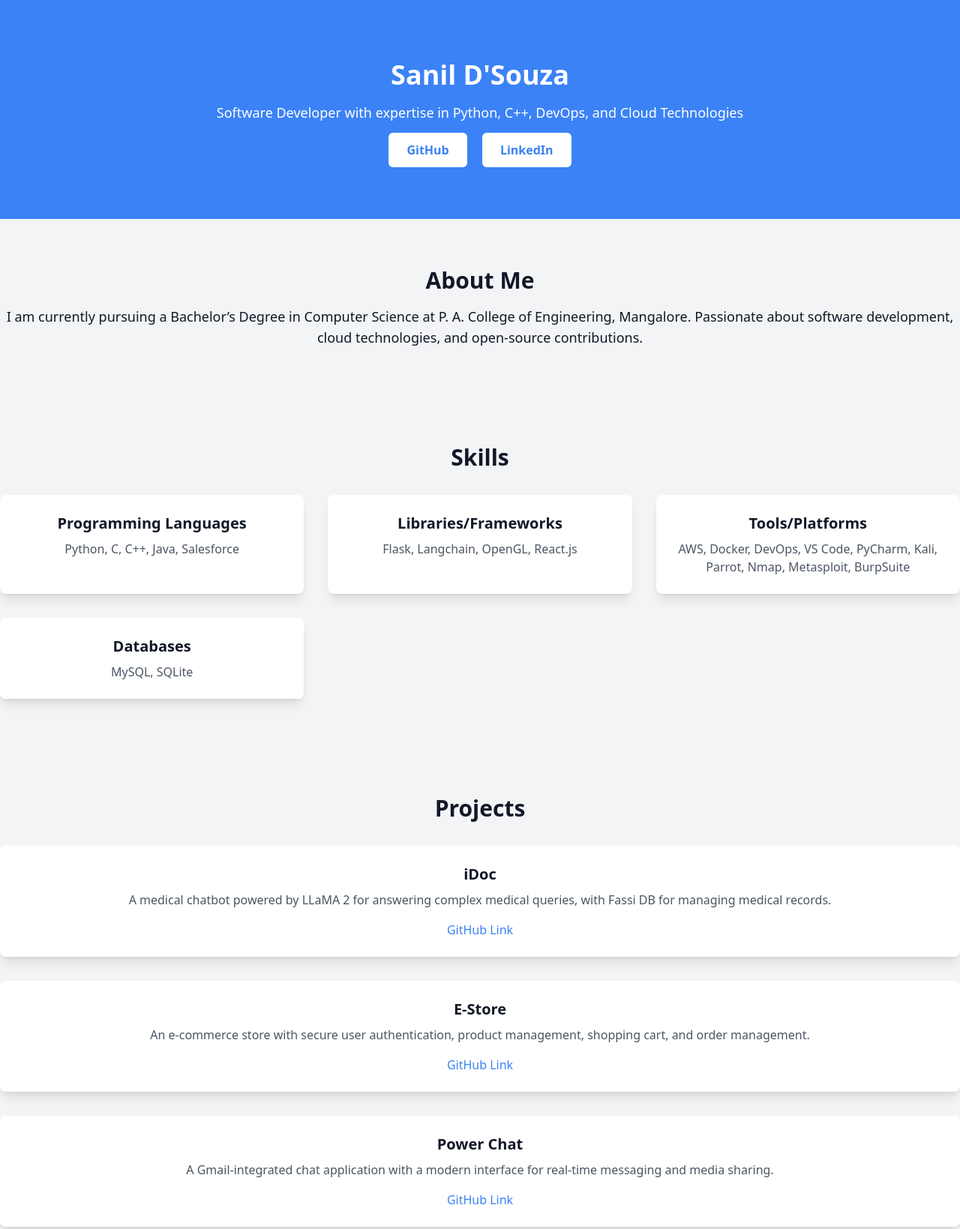
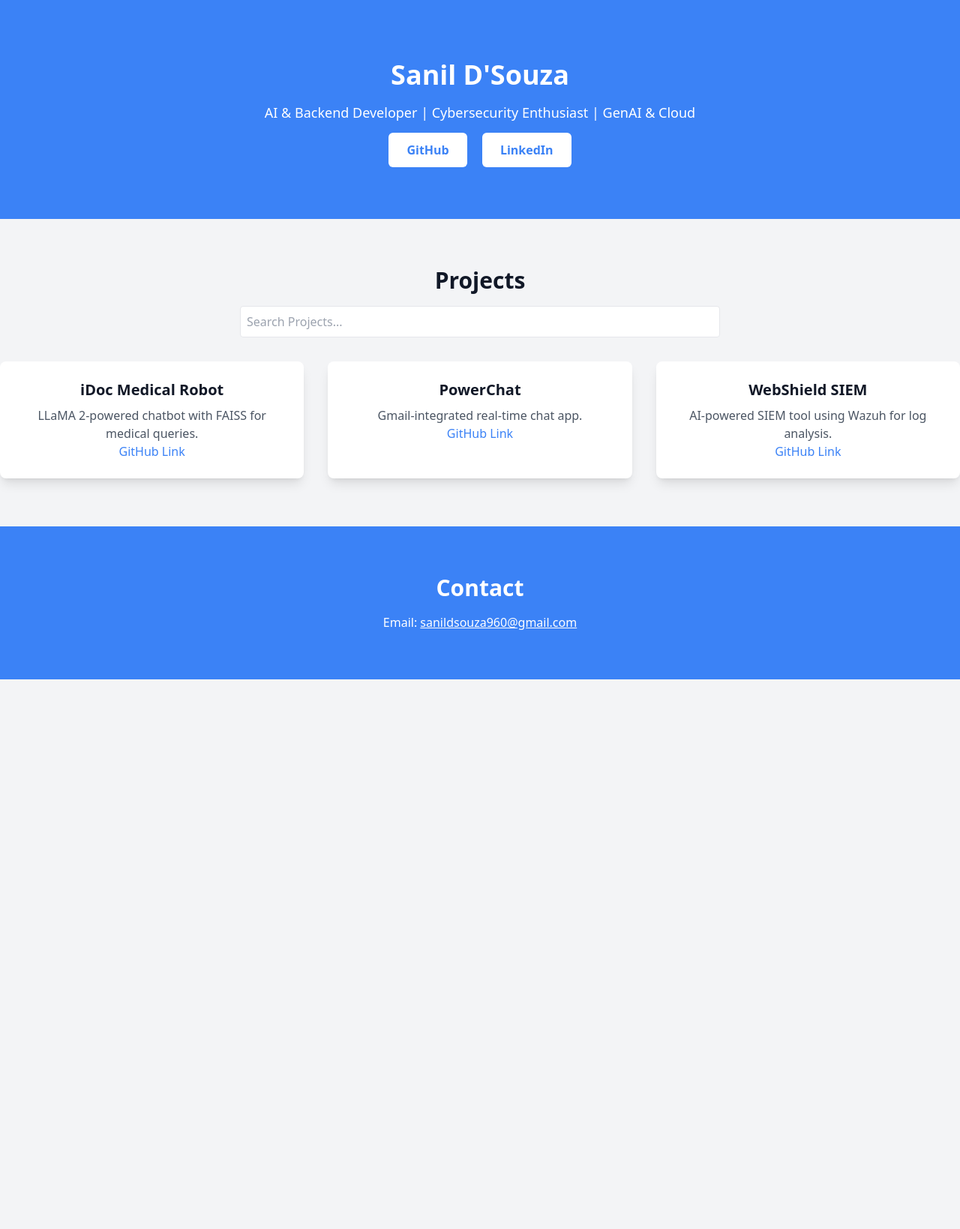
Before and after one commit to Sanil07/cv, a plain HTML site: page index.html in a window 1280 px wide. Shown: the part 60-1699 px from the top of the page at 75% size. After the commit the page ends 966 px from the top, so only its background shows below. Drawn offline with nearby package versions, Linux system fonts and the light colour scheme.

Commit message:
Update index.html
new cv

```diff
--- a/index.html
+++ b/index.html
@@ -23,47 +23,12 @@
     </nav>
 
     <!-- Hero Section -->
-    <section class="bg-blue-500 text-white py-20">
-        <div class="container mx-auto text-center">
-            <h1 class="text-4xl font-bold">Sanil D'Souza</h1>
-            <p class="mt-4 text-lg">Software Developer with expertise in Python, C++, DevOps, and Cloud Technologies</p>
-            <div class="mt-6 space-x-4">
-                <a href="https://github.com/Sanil07" target="_blank" class="px-6 py-3 bg-white text-blue-500 font-semibold rounded-md">GitHub</a>
-                <a href="https://www.linkedin.com/in/willson-sanil-d-souza-805536253/" target="_blank" class="px-6 py-3 bg-white text-blue-500 font-semibold rounded-md">LinkedIn</a>
-            </div>
-        </div>
-    </section>
-
-    <!-- About Section -->
-    <section id="about" class="py-16">
-        <div class="container mx-auto text-center">
-            <h2 class="text-3xl font-bold">About Me</h2>
-            <p class="mt-4 text-lg">I am currently pursuing a Bachelor’s Degree in Computer Science at P. A. College of Engineering, Mangalore. Passionate about software development, cloud technologies, and open-source contributions.</p>
-        </div>
-    </section>
-
-    <!-- Skills Section -->
-    <section id="skills" class="bg-gray-100 py-16">
-        <div class="container mx-auto text-center">
-            <h2 class="text-3xl font-bold">Skills</h2>
-            <div class="mt-8 grid grid-cols-1 md:grid-cols-2 lg:grid-cols-3 gap-8">
-                <div class="p-6 bg-white rounded-lg shadow-lg">
-                    <h3 class="text-xl font-semibold">Programming Languages</h3>
-                    <p class="mt-2 text-gray-600">Python, C, C++, Java, Salesforce</p>
-                </div>
-                <div class="p-6 bg-white rounded-lg shadow-lg">
-                    <h3 class="text-xl font-semibold">Libraries/Frameworks</h3>
-                    <p class="mt-2 text-gray-600">Flask, Langchain, OpenGL, React.js</p>
-                </div>
-                <div class="p-6 bg-white rounded-lg shadow-lg">
-                    <h3 class="text-xl font-semibold">Tools/Platforms</h3>
-                    <p class="mt-2 text-gray-600">AWS, Docker, DevOps, VS Code, PyCharm, Kali, Parrot, Nmap, Metasploit, BurpSuite</p>
-                </div>
-                <div class="p-6 bg-white rounded-lg shadow-lg">
-                    <h3 class="text-xl font-semibold">Databases</h3>
-                    <p class="mt-2 text-gray-600">MySQL, SQLite</p>
-                </div>
-            </div>
+    <section class="bg-blue-500 text-white py-20 text-center">
+        <h1 class="text-4xl font-bold">Sanil D'Souza</h1>
+        <p class="mt-4 text-lg">AI & Backend Developer | Cybersecurity Enthusiast | GenAI & Cloud</p>
+        <div class="mt-6 space-x-4">
+            <a href="https://github.com/Sanil07" target="_blank" class="px-6 py-3 bg-white text-blue-500 font-semibold rounded-md">GitHub</a>
+            <a href="https://www.linkedin.com/in/willson-sanil-d-souza-805536253/" target="_blank" class="px-6 py-3 bg-white text-blue-500 font-semibold rounded-md">LinkedIn</a>
         </div>
     </section>
 
@@ -71,69 +36,43 @@
     <section id="projects" class="py-16">
         <div class="container mx-auto text-center">
             <h2 class="text-3xl font-bold">Projects</h2>
-            <div class="mt-8 space-y-8">
-                <!-- Project 1 -->
-                <div class="p-6 bg-white rounded-lg shadow-lg">
-                    <h3 class="text-xl font-semibold">iDoc</h3>
-                    <p class="mt-2 text-gray-600">A medical chatbot powered by LLaMA 2 for answering complex medical queries, with Fassi DB for managing medical records.</p>
-                    <a href="https://github.com/Sanil07/idoc-medicalRobot" target="_blank" class="mt-4 inline-block text-blue-500">GitHub Link</a>
+            <input type="text" id="search" placeholder="Search Projects..." class="mt-4 p-2 border rounded w-1/2" onkeyup="filterProjects()">
+            <div class="mt-8 grid grid-cols-1 md:grid-cols-2 lg:grid-cols-3 gap-8" id="project-list">
+                <!-- Project Cards -->
+                <div class="p-6 bg-white rounded-lg shadow-lg project-card" data-category="ai">
+                    <h3 class="text-xl font-semibold">iDoc Medical Robot</h3>
+                    <p class="mt-2 text-gray-600">LLaMA 2-powered chatbot with FAISS for medical queries.</p>
+                    <a href="https://github.com/Sanil07/idoc-medicalRobot" target="_blank" class="text-blue-500">GitHub Link</a>
                 </div>
-                <!-- Project 2 -->
-                <div class="p-6 bg-white rounded-lg shadow-lg">
-                    <h3 class="text-xl font-semibold">E-Store</h3>
-                    <p class="mt-2 text-gray-600">An e-commerce store with secure user authentication, product management, shopping cart, and order management.</p>
-                    <a href="https://github.com/Sanil07/ecom-store" target="_blank" class="mt-4 inline-block text-blue-500">GitHub Link</a>
+                <div class="p-6 bg-white rounded-lg shadow-lg project-card" data-category="web">
+                    <h3 class="text-xl font-semibold">PowerChat</h3>
+                    <p class="mt-2 text-gray-600">Gmail-integrated real-time chat app.</p>
+                    <a href="https://github.com/Sanil07/powerchart" target="_blank" class="text-blue-500">GitHub Link</a>
                 </div>
-                <!-- Project 3 -->
-                <div class="p-6 bg-white rounded-lg shadow-lg">
-                    <h3 class="text-xl font-semibold">Power Chat</h3>
-                    <p class="mt-2 text-gray-600">A Gmail-integrated chat application with a modern interface for real-time messaging and media sharing.</p>
-                    <a href="https://github.com/Sanil07/powerchart" target="_blank" class="mt-4 inline-block text-blue-500">GitHub Link</a>
-                </div>
-            </div>
-        </div>
-    </section>
-
-    <!-- Certifications Section -->
-    <section id="certifications" class="bg-gray-100 py-16">
-        <div class="container mx-auto text-center">
-            <h2 class="text-3xl font-bold">Certifications</h2>
-            <div class="mt-8 space-y-8">
-                <div class="p-6 bg-white rounded-lg shadow-lg">
-                    <h3 class="text-xl font-semibold">Foundations of Cybersecurity</h3>
-                    <a href="https://coursera.org/share/97065b286cfaeb83e037cd0061561df7" target="_blank" class="mt-4 inline-block text-blue-500">Coursera Link</a>
-                </div>
-                <div class="p-6 bg-white rounded-lg shadow-lg">
-                    <h3 class="text-xl font-semibold">Python 101 for Data Science</h3>
-                    <a href="https://coursera.org/share/a1e0f7020086a109b0d03ffe8a71723f" target="_blank" class="mt-4 inline-block text-blue-500">Coursera Link</a>
-                </div>
-                <div class="p-6 bg-white rounded-lg shadow-lg">
-                    <h3 class="text-xl font-semibold">Developing AI Applications with Python and Flask</h3>
-                    <a href="https://coursera.org/share/ac0c3f0e30e9771832d5acaff35bb27d" target="_blank" class="mt-4 inline-block text-blue-500">Coursera Link</a>
+                <div class="p-6 bg-white rounded-lg shadow-lg project-card" data-category="security">
+                    <h3 class="text-xl font-semibold">WebShield SIEM</h3>
+                    <p class="mt-2 text-gray-600">AI-powered SIEM tool using Wazuh for log analysis.</p>
+                    <a href="https://github.com/Sanil07/webshield" target="_blank" class="text-blue-500">GitHub Link</a>
                 </div>
             </div>
         </div>
     </section>
 
     <!-- Contact Section -->
-    <section id="contact" class="py-16 bg-blue-500 text-white">
-        <div class="container mx-auto text-center">
-            <h2 class="text-3xl font-bold">Contact</h2>
-            <p class="mt-4">Feel free to reach out via email or connect with me on GitHub and LinkedIn:</p>
-            <div class="mt-6 space-y-4">
-                <a href="mailto:sanildsouza960@gmail.com" class="block text-lg">sanildsouza960@gmail.com</a>
-                <a href="https://github.com/Sanil07" target="_blank" class="block text-lg">GitHub</a>
-                <a href="https://www.linkedin.com/in/willson-sanil-d-souza-805536253/" target="_blank" class="block text-lg">LinkedIn</a>
-            </div>
-        </div>
+    <section id="contact" class="py-16 bg-blue-500 text-white text-center">
+        <h2 class="text-3xl font-bold">Contact</h2>
+        <p class="mt-4">Email: <a href="mailto:sanildsouza960@gmail.com" class="underline">sanildsouza960@gmail.com</a></p>
     </section>
 
-    <!-- Footer -->
-    <footer class="bg-gray-900 text-white py-4">
-        <div class="container mx-auto text-center">
-            <p>&copy; 2024 Sanil D'Souza. All rights reserved.</p>
-        </div>
-    </footer>
-
+    <script>
+        function filterProjects() {
+            let input = document.getElementById('search').value.toLowerCase();
+            let projects = document.querySelectorAll('.project-card');
+            projects.forEach(project => {
+                let title = project.querySelector('h3').innerText.toLowerCase();
+                project.style.display = title.includes(input) ? 'block' : 'none';
+            });
+        }
+    </script>
 </body>
 </html>
```
